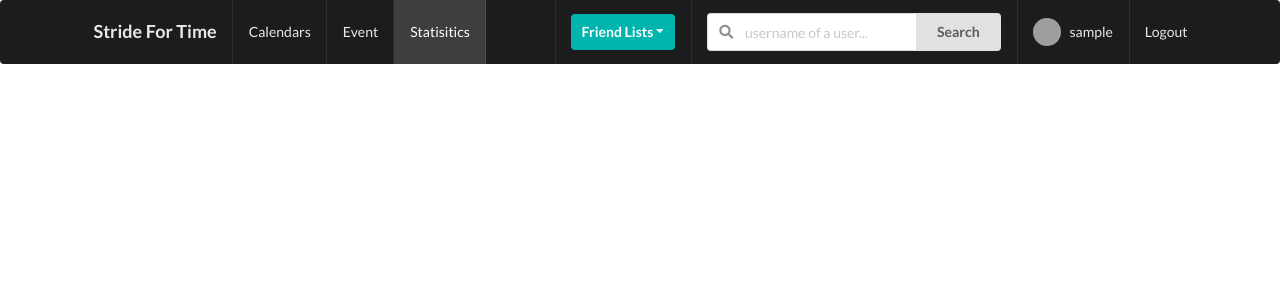
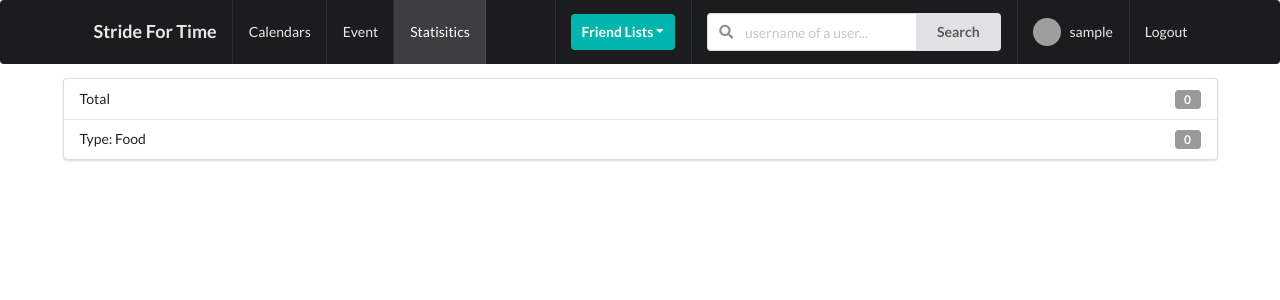
Before and after one commit to RyanAveritt/StrideForTime, a Django app: page /calendars/statistics/ in a window 1280 px wide. Shown: the top 300 px of the page. Run offline with Django 3.2, Linux system fonts and the light colour scheme; the visitor is signed in with stand-in values (Sample User, id 1); data comes from the database, SQL or seed files in the repository; data that the repository does not hold is empty; some libraries are stand-ins or nearby versions; grey boxes are pictures that could not be loaded.

Commit message:
total, total food

```diff
--- a/src/calendars/templates/calendars/statistics.html
+++ b/src/calendars/templates/calendars/statistics.html
@@ -3,3 +3,23 @@
 {% block title %}
 statistics
 {% endblock title %}
+
+{% block content %}
+
+<div class="ui grid">
+    <br>
+    <div class="row">
+        <div class="ui vertical fluid menu">
+            <div class="item">
+                Total
+                <div class="ui label">{{ total }}</div>
+            </div>
+            <div class="item">
+                Type: Food
+                <div class="ui label">{{ food }}</div>
+            </div>
+        </div>
+    </div>
+</div>
+
+{% endblock content %}
--- a/src/calendars/views.py
+++ b/src/calendars/views.py
@@ -58,9 +58,12 @@
 def my_statistics_view(request):
     if request.method=='GET':
     #deal with stats here
+        profile = Profile.objects.get(user=request.user)
+        calendars = Calendar.objects.filter(attendee=Profile.objects.get(user=request.user))
+
         context = {
-            'mean': "sample",
-            'length': "sample",
+            'total': len(calendars),
+            'food': len(calendars.filter(volunteer_type='food')),
         }
         return render(request, 'calendars/statistics.html', context)
     return redirect('home-view')
```
